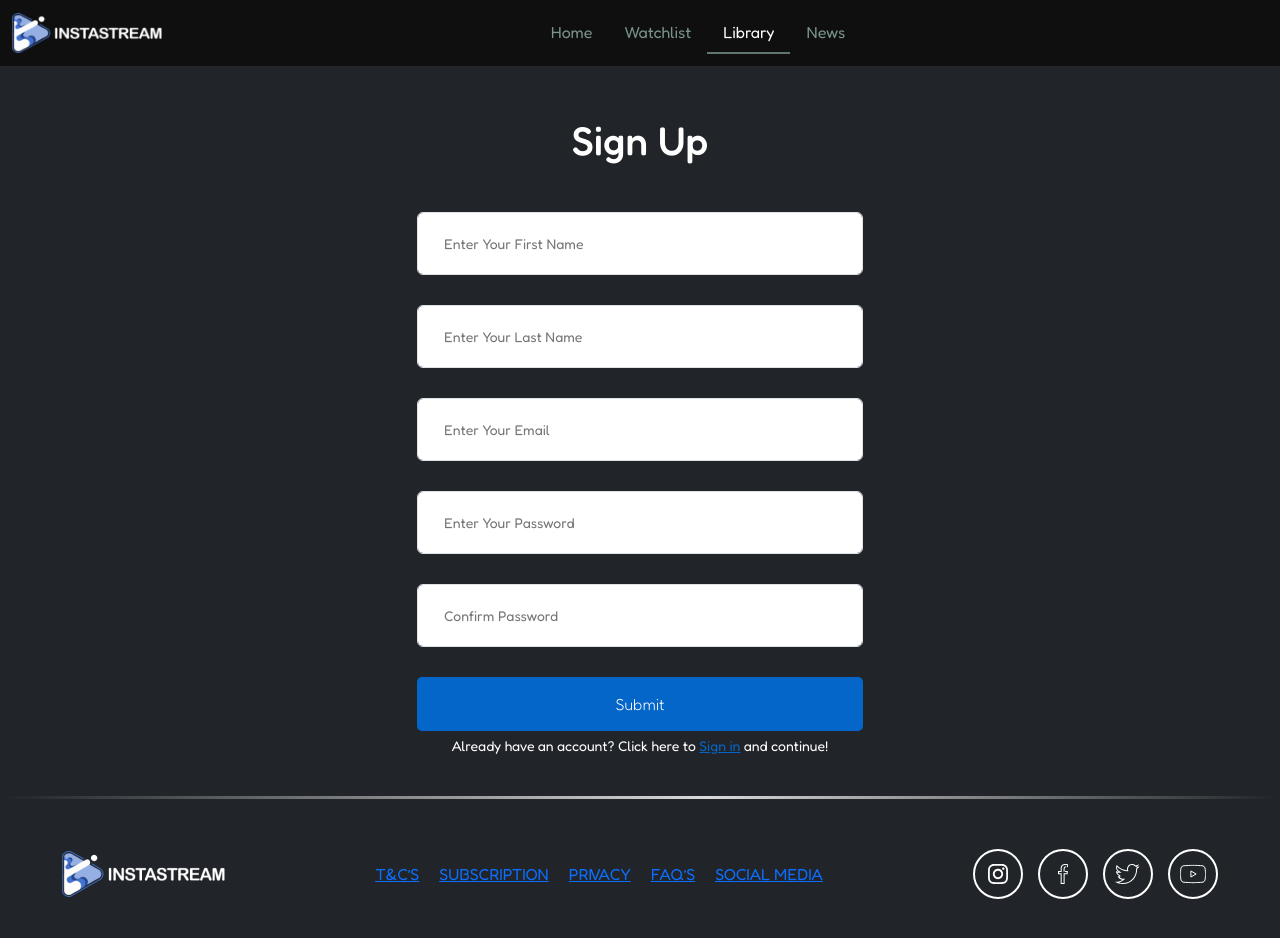
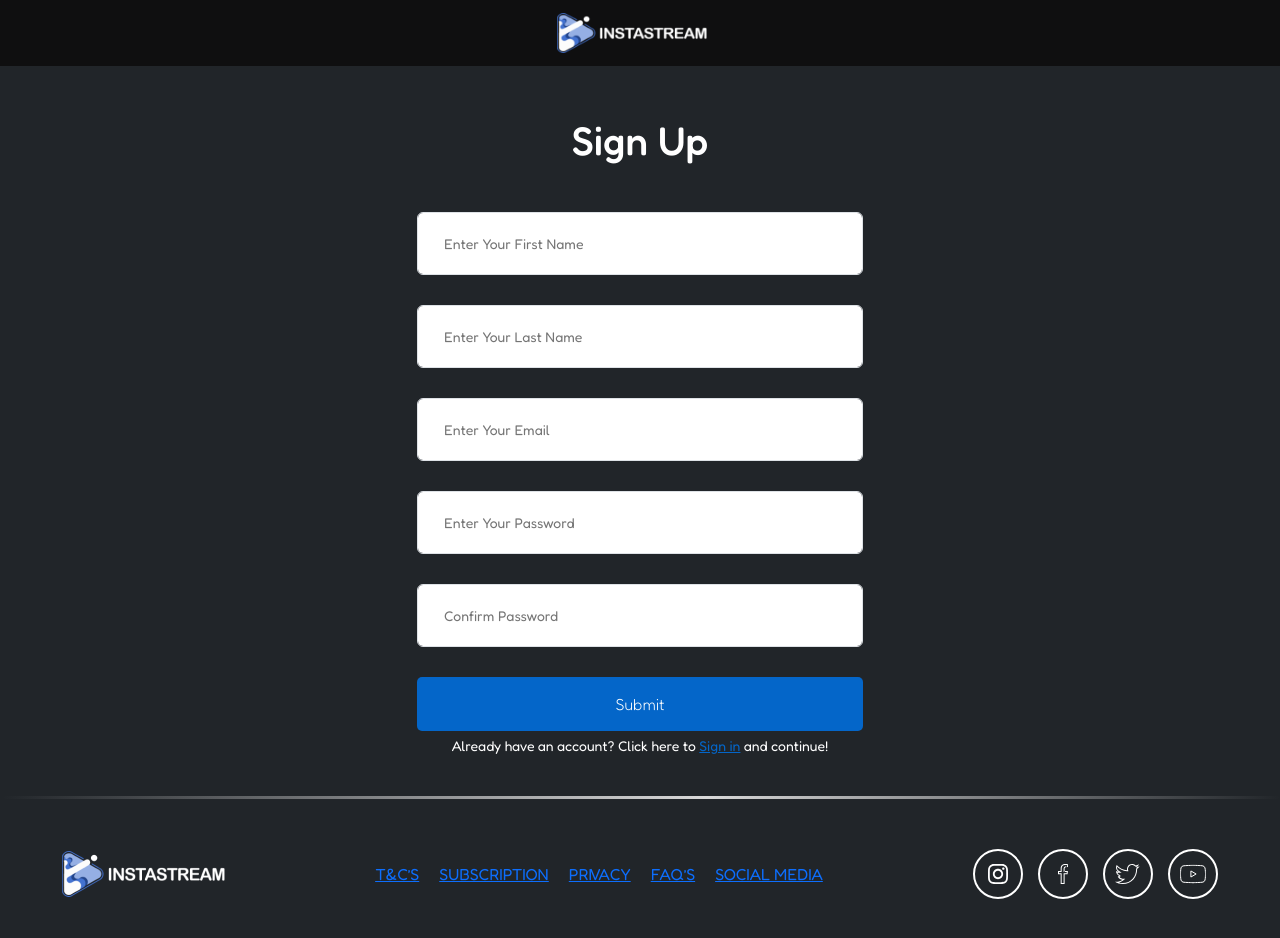
Before and after one commit to SeanOW327/instaflix, a plain HTML site: page pages/signup.html in a window 1280 px wide. Drawn offline with nearby package versions, Linux system fonts and the light colour scheme.

Commit message:
updated navbar on sign up pages

```diff
--- a/STYLES/signup.css
+++ b/STYLES/signup.css
@@ -145,3 +145,12 @@
     height: 3px;
     background: linear-gradient(90deg, rgba(217, 217, 217, 0.00) 0.19%, #D9D9D9 55.19%, rgba(0, 0, 0, 0.00) 100%);
 }
+
+
+/* ---------------------------------------------------------------- */
+/* Navbar */
+.centre-logo{
+    display: flex !important;
+    align-items: center !important;
+    justify-content: center !important;
+}
--- a/pages/signup.html
+++ b/pages/signup.html
@@ -12,40 +12,23 @@
     <title>Sign up page</title>
 
     <link href="https://cdn.jsdelivr.net/npm/bootstrap@5.3.0/dist/css/bootstrap.min.css" rel="stylesheet" integrity="sha384-9ndCyUaIbzAi2FUVXJi0CjmCapSmO7SnpJef0486qhLnuZ2cdeRhO02iuK6FUUVM" crossorigin="anonymous">
-    <link rel="stylesheet" href="/STYLES/signup.css">
+
 
     <link rel="preconnect" href="https://fonts.googleapis.com">
-<link rel="preconnect" href="https://fonts.gstatic.com" crossorigin>
-<link href="https://fonts.googleapis.com/css2?family=Fredoka:wght@300;400;500;600&family=Inter:wght@200;300;400;500;600&display=swap" rel="stylesheet">
+    <link rel="preconnect" href="https://fonts.gstatic.com" crossorigin>
+    <link href="https://fonts.googleapis.com/css2?family=Fredoka:wght@300;400;500;600&family=Inter:wght@200;300;400;500;600&display=swap" rel="stylesheet">
+    <link rel="stylesheet" href="/STYLES/signup.css">
 
   </head>
   <body class="bg-dark">
 
  <!--nav-->
  <nav class="navbar navbar-expand-lg" style="background-color: #0F0F10;">
-  <div class="container-fluid">
+  <div class="container-fluid centre-logo">
       <a class="navbar-brand" href="#">
           <img src="../ASSETS/LOGO 7 1.png" alt="Bootstrap" width="150" height="40">
         </a>
-    <button class="navbar-toggler" type="button" data-bs-toggle="collapse" data-bs-target="#navbarNav" aria-controls="navbarNav" aria-expanded="false" aria-label="Toggle navigation">
-      <span class="navbar-toggler-icon"></span>
-    </button>
-    <div class="collapse navbar-collapse justify-content-center " id="navbarNav" style="margin-left: -50px;">
-       <ul class="nav">
-  <li class="nav-item">
-    <a class="nav-link " aria-current="page" href="#" style="color:#a4c9bab6 ;">Home</a>
-  </li>
-  <li class="nav-item">
-    <a class="nav-link" href="../pages/watchlist.html" style="color: #a4c9bab6;">Watchlist</a>
-  </li>
-  <li class="nav-item">
-    <a class="nav-link active" href="#" style="border-bottom: 2px solid #a4c9ba8d;color: white;">Library</a>
-  </li>
-  <li class="nav-item">
-    <a class="nav-link" href="#" style="color:#a4c9bab6 ;">News</a>
-  </li>
-</ul>
-    </div>
+
   </div>
 </nav>
 
```
Also changed, not shown: pages/signin.html (+4 -21 lines).
